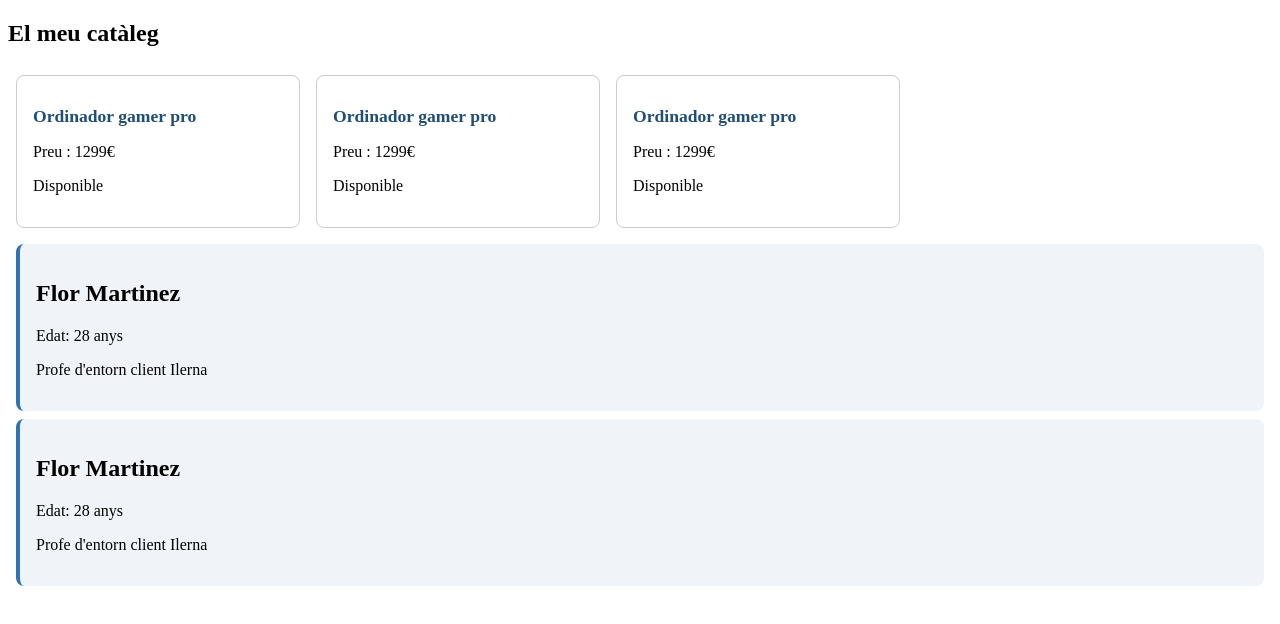
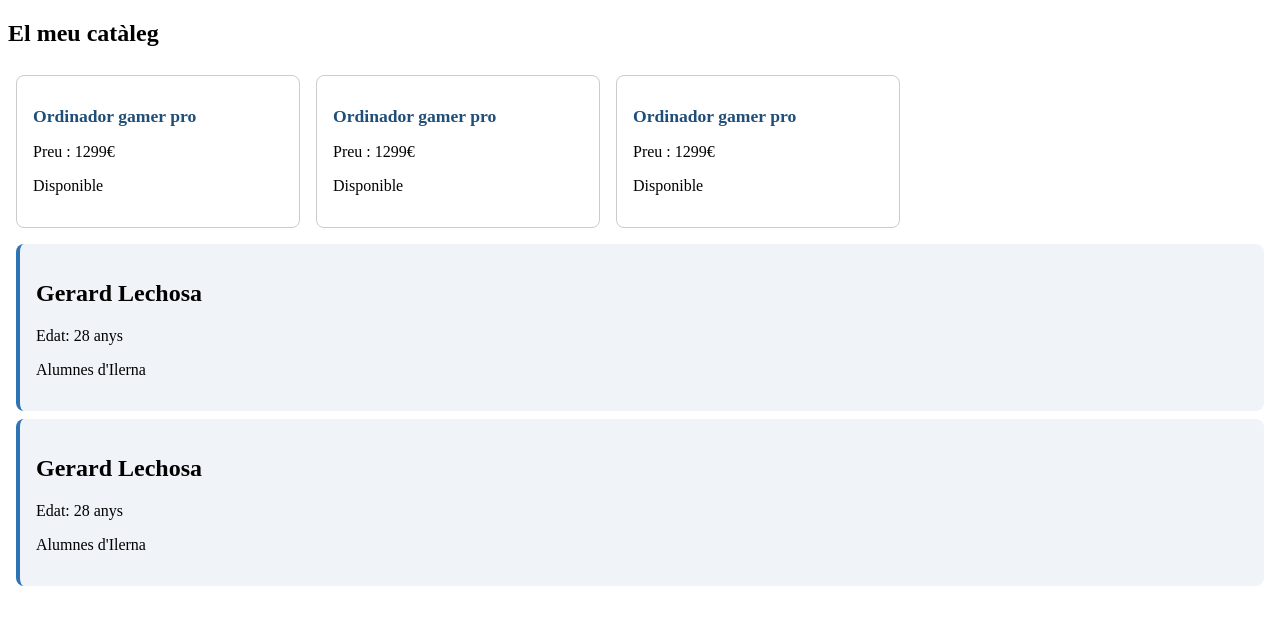
Before and after one commit to gerardlechosa-cmyk/prova, an Angular app: page / in a window 1280 px wide. Shown: the top 624 px of the page. Built offline with nearby package versions, Linux system fonts and the light colour scheme.

Commit message:
fix: update perfil name to Gerard Lechosa and fix description text

```diff
--- a/src/app/components/perfil/perfil.html
+++ b/src/app/components/perfil/perfil.html
@@ -1,7 +1,7 @@
 <!-- perfil.html -->
 
 <div class="perfil">
-    <h2> Flor Martinez </h2>
+    <h2> Gerard Lechosa </h2>
     <p> Edat: 28 anys</p>
-    <p> Profe d'entorn client Ilerna</p>
+    <p> Alumnes d'Ilerna</p>
 </div>
```
